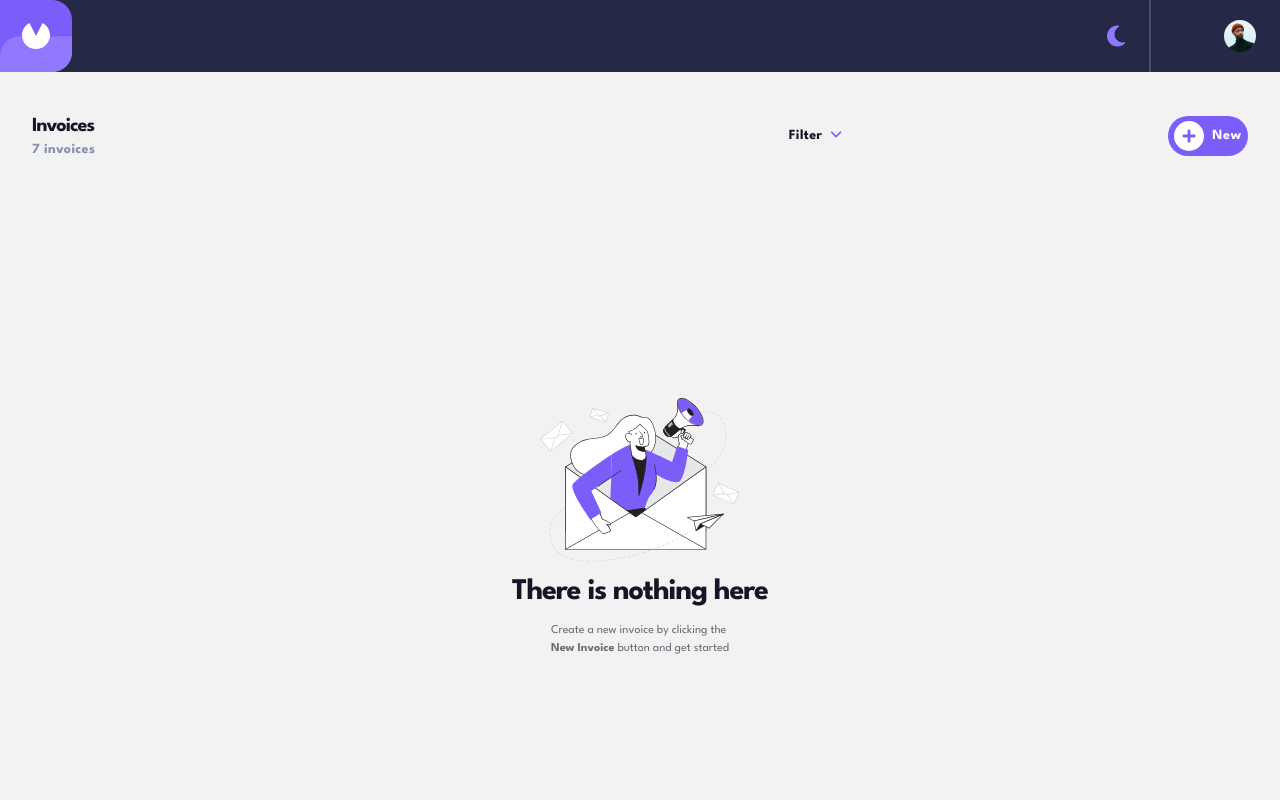
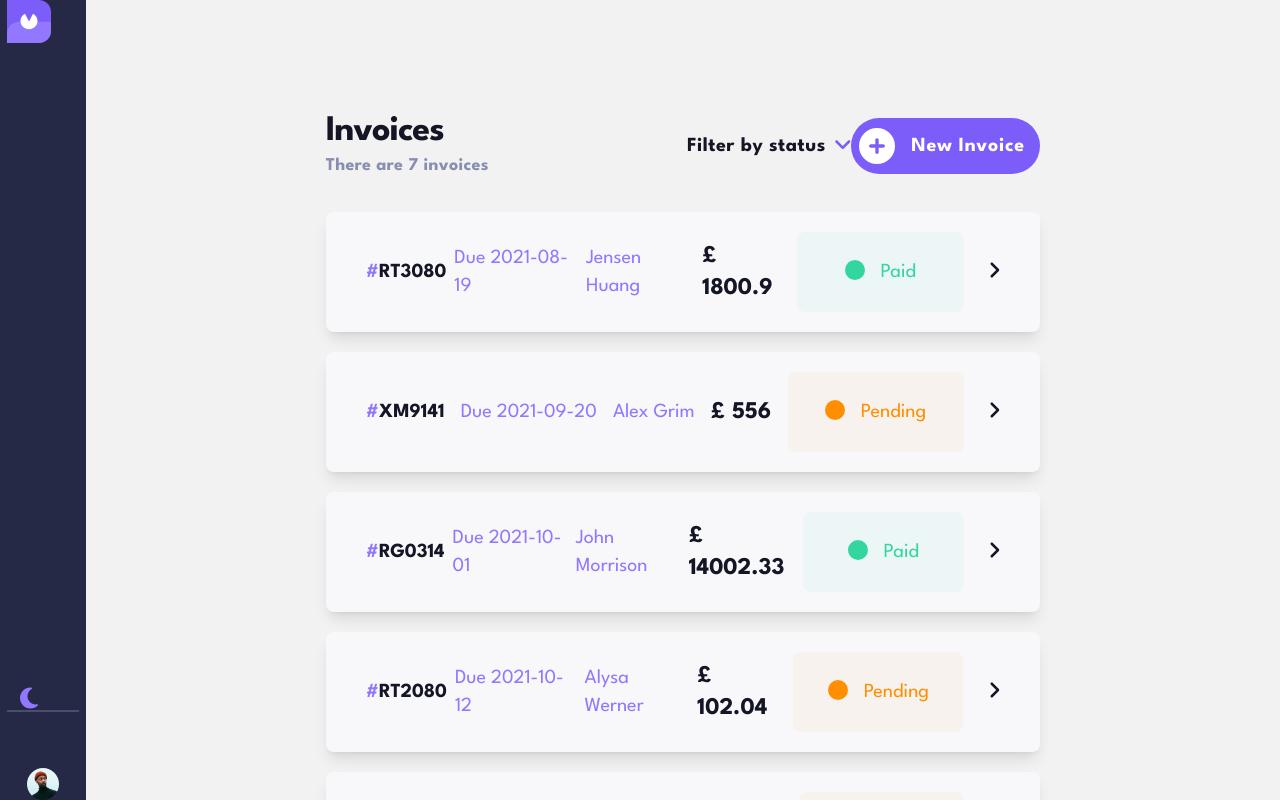
Before and after one commit to bliss-armah/invoice-app, a React (Vite) app: page / in a window 1280 px wide. Built offline with nearby package versions, Linux system fonts and the light colour scheme.

Commit message:
added desktop view and tweaks

```diff
--- a/src/App.jsx
+++ b/src/App.jsx
@@ -4,7 +4,7 @@ import Nav from "./components/Home/Nav/Nav";
 import Home from "./pages/Home";
 import invoiceData from "./data.json"
 
-const totalInvoice = 0
+const totalInvoice = invoiceData.length
 
 function App() {
   // Darkmode Effect
@@ -15,7 +15,7 @@ function App() {
 
   return (
     // <div>
-    <div className={`App ${darkMode ? 'dark' : 'light'}`}>
+    <div className={`App ${darkMode ? 'dark' : 'light'} lg:flex`}>
 
       {/* Darkmode button */}
       {/* <button
@@ -25,8 +25,8 @@ function App() {
         Toggle Dark Mode
       </button> */}
 
-      <Nav />
-      {totalInvoice == 0 ? <NoContent /> : <Home />}
+        <Nav />
+        {totalInvoice == 0 ? <NoContent /> : <Home />}
     </div>
   );
 
--- a/src/components/Home/Card/BottomContent.jsx
+++ /dev/null
@@ -1,17 +0,0 @@
-
-
-import CardButton from "./CardButton"
-
-const BottomContent = ({dueDate, amount, status}) => {
-    return (
-        <div className="flex justify-between">
-                <div>
-                    <p className="text-light-violet text-md">Due {dueDate}</p>
-                    <p className="font-bold text-xl">£ {amount}</p>
-                </div>
-                <CardButton status={status}/>
-        </div>
-    )
-}
-
-export default BottomContent
--- a/src/components/Home/Card/Card.jsx
+++ b/src/components/Home/Card/Card.jsx
@@ -1,19 +1,39 @@
 import { FontAwesomeIcon } from '@fortawesome/react-fontawesome'
+import { faCircle } from "@fortawesome/free-solid-svg-icons"
 import { faAngleRight } from "@fortawesome/free-solid-svg-icons"
-import TopContent from "./TopContent"
-import BottomContent from "./BottomContent"
 
 const Card = ({invoiceId,name,dueDate, amount, status}) => {
+    const changeBtnStatus = {
+        paid: "bg-paid text-paid",
+        pending: "bg-pending text-pending",
+        draft: "bg-draft text-draft",
+    }
+
     return (
-        // <div className='flex'>
-            <div className="flex justify-between items-center h-auto bg-light-white  space-y-5 p-5 font-spartan rounded-lg shadow-lg">
-                <div className='md:w-11/12 w-full p-1 items-center space-y-4'>
-                    <TopContent invoiceId={invoiceId} name={name}/>
-                    <BottomContent dueDate={dueDate} amount={amount} status={status}/>
+            <div className='flex items-center px-10 p-5 w-full xl:h-1/6 h-auto text-sm xl:text-xl font-spartan
+                rounded-lg shadow-lg bg-light-white space-x-6 hover:border hover:border-light-violet
+                cursor-pointer'>
+                <div className="md:flex md:justify-between md:items-center grid grid-cols-3  gap-2 w-full">
+                    <p className="font-bold row-start-1 col-start-1 row-end-2 col-end-2">
+                        <span className=" text-light-violet">#</span>
+                        {invoiceId}
+                    </p>
+                    <p className="text-light-violet row-start-2 col-start-1 row-end-3 col-end-2">Due {dueDate}</p>
+                    <p className=" text-light-violet row-start-1 col-start-3
+                        row-end-2 col-end-3">
+                            {name}
+                    </p>
+                    <p className="font-bold text-xl xl:text-2xl row-start-3 col-start-1 row-end-4 col-end-2 row-span-2">£ {amount}</p>
+                    <button className={"capitalize xl:w-44 xl:h-20 w-24 h-10 rounded-lg bg-opacity-5 row-start-2 col-start-3 row-end-4 col-end-3 "
+                        + changeBtnStatus[status]}>
+                        <FontAwesomeIcon className="mr-4" icon={faCircle} />
+                        {status}
+                    </button>
                 </div>
-                <FontAwesomeIcon className='hidden md:block' icon={faAngleRight} />
+                <button className='hidden md:inline-block'>
+                    <FontAwesomeIcon icon={faAngleRight} />
+                </button>
             </div>
-        // </div>
     )
 }
 
--- a/src/components/Home/Card/TopContent.jsx
+++ /dev/null
@@ -1,10 +0,0 @@
-const TopContent = ({invoiceId, name}) => {
-    return (
-        <div className="flex justify-between">
-            <p className="font-bold"><span className=" text-light-violet">#</span> {invoiceId} </p>
-            <p className=" text-light-violet">{name}</p>
-        </div>
-    )
-}
-
-export default TopContent
--- a/src/components/Home/InvoiceNav/CheckBox.jsx
+++ b/src/components/Home/InvoiceNav/CheckBox.jsx
@@ -1,15 +1,10 @@
-// import { useState } from "react"
-
 const CheckBox = ({label, inputId, labelfor}) => {
 
-    // labelfor = label.toLowerCase()
-
     return (
-        <div className="space-x-4 cursor-pointer">
+        <div className="space-x-4 cursor-pointe r">
                 <input
-                    className=" border-none rounded bg-light-violet
-                    focus:ring-light-violet focus:bg-light-violet focus:outline-light-violet
-                    checked:bg-dark-violet focus:rounded-sm"
+                    className="border-none rounded bg-light-violet bg-opacity-50 focus:ring-light-violet focus:bg-light-violet
+                    focus:outline-light-violet checked:bg-dark-violet focus:rounded-sm"
                     type="checkbox"
                     id={inputId}/>
                 <label className="cursor-pointer"
--- a/src/components/Home/InvoiceNav/Filter.jsx
+++ b/src/components/Home/InvoiceNav/Filter.jsx
@@ -2,13 +2,12 @@ import CheckBox from "./CheckBox"
 
 const Filter = () => {
     return (
-        <div className="absolute w-32 px-4 py-2 space-y-2 bg-light-white
-            lg:w-48 lg:h-32 -right-6 top-11 shadow-xl rounded-sm">
+        <div className="absolute w-32 xl:w-60 lg:w-40 md:w-36 px-4 py-2 space-y-2 bg-light-white
+            lg:h-auto -right-6 top-11 lg:top-14 lg:p-5 xl:px-9 shadow-xl rounded-sm">
 
             <CheckBox label="Draft" inputId="draft" labelfor="draft"/>
             <CheckBox label="Pending" inputId="pending" labelfor="pending"/>
             <CheckBox label="Paid" inputId="paid" labelfor="paid"/>
-
         </div>
     )
 }
--- a/src/components/Home/InvoiceNav/InvoiceNav.jsx
+++ b/src/components/Home/InvoiceNav/InvoiceNav.jsx
@@ -17,14 +17,16 @@ const InvoiceNav = () => {
     const totalInvoice = invoiceData.length
 
     return (
-        <div className="flex tracking-wide justify-between items-center font-bold font-spartan">
-            <div className="flex justify-between w-8/12">
+        <div className="flex tracking-wide justify-between items-center font-bold mb-8">
+            <div className="flex justify-between w-8/12 md:w-3/4">
                 <div>
-                    <h1 className="text-xl">Invoices</h1>
-                    <p className="text-light-gray text-sm">{totalInvoice} invoices</p>
+                    <h1 className="text-xl md:text-3xl lg:text-4xl">Invoices</h1>
+                    <p className="text-light-gray text-sm lg:text-lg">
+                        <span className="hidden md:inline-block">There are </span> {totalInvoice} invoices
+                    </p>
                 </div>
-                <div className=" text-sm relative tracking-wide flex items-center space-x-2">
-                    <p>Filter</p>
+                <div className="text-sm md:text-md lg:text-xl relative tracking-wide flex items-center space-x-2">
+                    <p>Filter <span className="hidden md:inline-block">by status</span></p>
                     <button onClick={handleClickEvent}>
                         <FontAwesomeIcon icon={faAngleDown} className="font-bold text-dark-violet"/>
                     </button>
@@ -33,11 +35,14 @@ const InvoiceNav = () => {
                     }
                 </div>
             </div>
-            <button style={{color: "white"}} className="bg-dark-violet text-sm rounded-full
-                flex justify-center items-center space-x-2 border-0 w-20 h-10
-                hover:bg-light-violet">
-                <FontAwesomeIcon className="text-3xl" icon={faCirclePlus} color="white"/>
-                <p className="tracking-wider">New</p>
+            <button style={{color: "white", fontSize: ".9rem"}}
+                className="bg-dark-violet text-sm md:text-lg lg:text-xl md:p-2 rounded-full space-x-2
+                flex p-2 items-center lg:space-x-4 border-0 w-24 md:w-40 lg:w-40 xl:w-48 h-11 md:h-12 lg:h-11 xl:h-14
+                hover:bg-light-violet tracking-wider">
+                <FontAwesomeIcon className="text-3xl lg:text-3xl xl:text-4xl" icon={faCirclePlus} color="white"/>
+                <p className="lg:text-xl">
+                    New <span className="hidden md:inline-block">Invoice</span>
+                </p>
             </button>
         </div>
     )
--- a/src/components/Home/Nav/Nav.jsx
+++ b/src/components/Home/Nav/Nav.jsx
@@ -3,19 +3,24 @@ import profile from "../../../assets/profile.svg"
 import { FontAwesomeIcon } from '@fortawesome/react-fontawesome'
 import { faMoon } from '@fortawesome/free-solid-svg-icons'
 import { faSun } from '@fortawesome/free-solid-svg-icons'
-import { useState } from "react"
 
 const Nav = () => {
 
     return (
-        <div className="flex fixed pr-6 justify-between items-center text-3xl bg-dark-light h-auto w-full">
-            <div className="flex w-4/5 md:w-11/12 justify-between items-center pr-6 border-tint-violet border-r-2 ">
-                <img src={logo} alt="logo"/>
-                <FontAwesomeIcon icon={faMoon} color="#9277FF" className="text-2xl"
+        <div className="flex fixed justify-start items-center space-x-8 md:space-x-12 text-3xl bg-dark-light
+            h-auto w-full lg:h-full lg:w-24 lg:flex-col lg: lg:static lg:space-y-14 lg:space-x-0">
+
+            <div className="flex lg:flex-col lg:items-center w-4/5 md:w-10/12 lg:h-full pr-7
+                justify-between items-center border-tint-violet border-r-2 lg:border-b-2 lg:border-r-0">
+                <div>
+                    <img className="" src={logo} alt="logo"/>
+                </div>
+                <FontAwesomeIcon icon={faMoon} className="hover:text-icon-hover text-2xl text-light-violet"
                 />
             </div>
-            <img className="w-8 h-8" src={profile} alt="profile" />
-
+            <div className="w-8 h-8">
+                <img src={profile} alt="profile" />
+            </div>
         </div>
     )
 }
--- a/src/index.css
+++ b/src/index.css
@@ -43,7 +43,7 @@ body {
 .App {
   width: 100vw;
   height: 100vh;
-  overflow: scroll;
+  overflow-y: scroll;
 }
 
 /* light background */
--- a/src/pages/Home.jsx
+++ b/src/pages/Home.jsx
@@ -6,8 +6,11 @@ import InvoiceData from "../data.json"
 const Home = () => {
   return (
     <>
-      <div className='p-6 space-y-6 mt-20 z-50'>
+      <div className='p-6 pt-28 md:px-9 space-y-3 font-spartan overflow-y-scroll
+        lg:w-full lg:px-36 xl:px-60'>
         <InvoiceNav />
+
+        <div className='space-y-5'>
           {
             InvoiceData.map((invoice, key) => {
               return <Card key={key}
@@ -20,6 +23,7 @@ const Home = () => {
             })
           }
         </div>
+      </div>
     </>
   )
 }
--- a/tailwind.config.cjs
+++ b/tailwind.config.cjs
@@ -5,6 +5,9 @@ module.exports = {
     "./src/**/*.{js,ts,jsx,tsx}",
   ],
   theme: {
+    // fontSize: {
+    //   // xxl : '2rem',
+    // },
     colors: {
       'dark-light': '#252945',
       'dark': '#1E2139',
@@ -16,6 +19,7 @@ module.exports = {
       'paid': '#33D69F',
       'pending': '#FF8F00',
       'draft': '#373B53',
+      'icon-hover': '#DFE3FA'
     },
     fontFamily: {
       'spartan': ['League Spartan', 'sans-serif']
```
Lines whose indentation alone changed are shown as unchanged.
